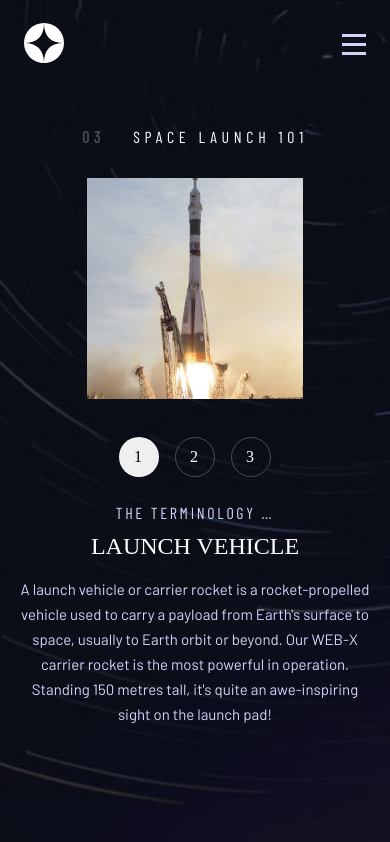
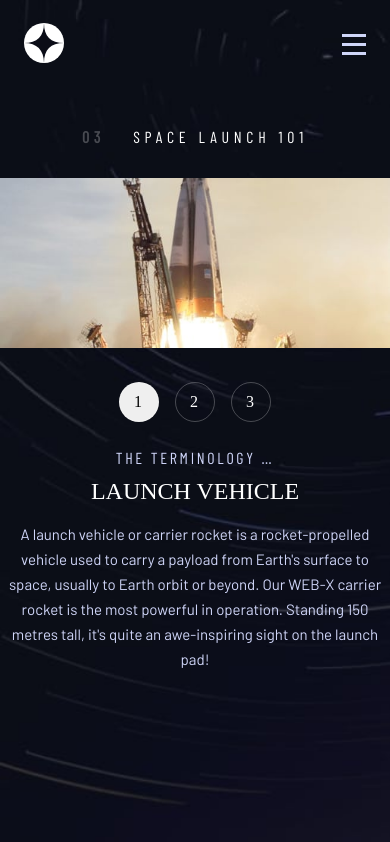
Before and after one commit to THEMIDFIRE/Space-tourism, a React (Vite) app: page /Space-tourism/technology in a window 390 px wide. Built offline with nearby package versions, Linux system fonts and the light colour scheme; a web font is replaced by a local one.

Commit message:
Minor style changes

```diff
--- a/src/App.css
+++ b/src/App.css
@@ -191,11 +191,11 @@ section img {
   [class*=-bg]:not(.home-bg) main .content {
     order: 2;
   }
-  [class*=-bg]:not(.home-bg) main [class*=Img] {
+  [class*=-bg]:not(.home-bg) main [class*=Img]:not(.techImg) {
     justify-items: center;
     order: 1;
   }
-  [class*=-bg]:not(.home-bg) main [class*=Img] img {
+  [class*=-bg]:not(.home-bg) main [class*=Img]:not(.techImg) img {
     width: 61.5%;
   }
 }
--- a/src/App.scss
+++ b/src/App.scss
@@ -199,7 +199,7 @@ section {
             .content {
                 order: 2;
             }
-            [class*="Img"] {
+            [class*="Img"]:not(.techImg) {
                 justify-items: center;
                 order: 1;
                 img {
--- a/src/components/Technology/Tech.css
+++ b/src/components/Technology/Tech.css
@@ -49,24 +49,30 @@
 
 @media only screen and (max-width: 63.99em) {
   .tech {
-    margin-inline: auto;
+    max-width: 100%;
   }
   .tech .content {
+    margin-block: clamp(2.125rem, 8vw, 3.5rem);
     order: 2;
     flex-direction: column;
     align-items: center;
   }
   .tech .content .techNav {
+    margin-bottom: clamp(1.625rem, 6vw, 2.75rem);
     -moz-column-gap: 1rem;
          column-gap: 1rem;
   }
-}
-@media only screen and (max-width: 63.99em) {
-  .tech .content {
-    margin-block: clamp(2.125rem, 8vw, 3.5rem);
+  .tech .techImg {
+    width: 100%;
+    height: clamp(10.625rem, 40.4vw, 19.375rem);
   }
-  .tech .content .techNav {
-    margin-bottom: clamp(1.625rem, 6vw, 2.75rem);
+  .tech .techImg img {
+    width: 100%;
+    height: 100%;
+    -o-object-fit: cover;
+       object-fit: cover;
+    -o-object-position: bottom 15% left 50%;
+       object-position: bottom 15% left 50%;
   }
 }
 /* ---------------------------- */
--- a/src/components/Technology/Tech.scss
+++ b/src/components/Technology/Tech.scss
@@ -42,23 +42,25 @@
 
 @media only screen and (max-width: 63.99em) {
     .tech {
-        margin-inline: auto;
+        max-width: 100%;
         .content {
+            margin-block: clamp(2.125rem, 8vw, 3.5rem);
             order: 2;
             flex-direction: column;
             align-items: center;
             .techNav {
+                margin-bottom: clamp(1.625rem, 6vw, 2.75rem);
                 column-gap: 1rem;
             }
         }
-    }
-}
-@media only screen and (max-width: 63.99em) {
-    .tech {
-        .content {
-            margin-block: clamp(2.125rem, 8vw, 3.5rem);
-            .techNav {
-                margin-bottom: clamp(1.625rem, 6vw, 2.75rem);
+        .techImg {
+            width: 100%;
+            height: clamp(10.625rem, 40.4vw, 19.375rem);
+            img {
+                width: 100%;
+                height: 100%;
+                object-fit: cover;
+                object-position: bottom 15% left 50%;
             }
         }
     }
```
Also changed, not shown: 1 other file (tests, documents, lock files or other folders).
